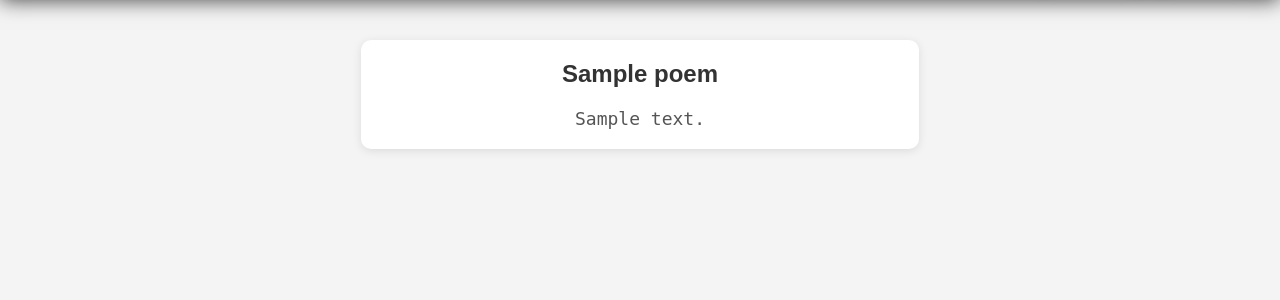
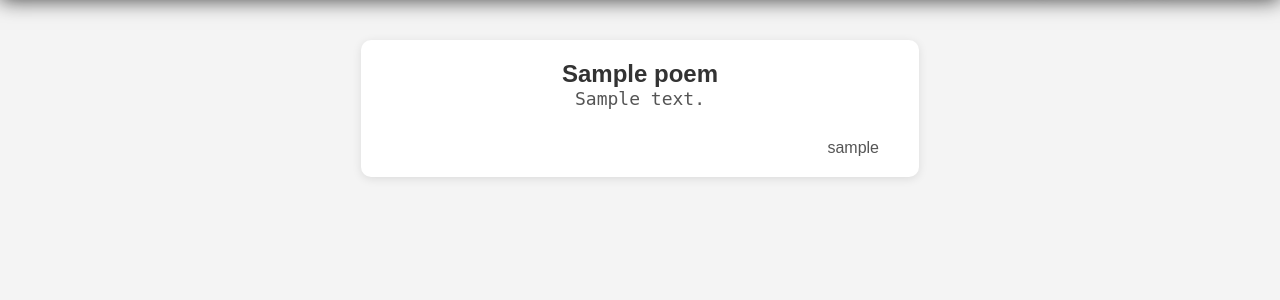
Before and after one commit to bilskyi/poet_flow, a Django app: page /home/ in a window 1280 px wide. Shown: the part 67-367 px from the top of the page. Run offline with Django 4.2, Linux system fonts and the light colour scheme; tables that the repository leaves empty hold one stand-in row (values such as "Sample post").

Commit message:
modifying templates / #30

```diff
--- a/poet_flow/home/static/home/css/main.css
+++ b/poet_flow/home/static/home/css/main.css
@@ -44,8 +44,15 @@ body {
     text-decoration: none;
   }
 
-  .poem pre {
+  .poem pre a {
     margin: 20px 0 0;
     font-size: 18px;
     color: #555;
   }
+
+  .poem p a {
+    float: right;
+    margin: 30px 20px 0 ;
+    font-size: 1em;
+    color: #555;
+  }
--- a/poet_flow/home/templates/home/header.html
+++ b/poet_flow/home/templates/home/header.html
@@ -1,6 +1,10 @@
 {% load static %}
+<head>
+
 <link rel="stylesheet" href="{% static 'home/css/header.css' %}">
 <link rel="stylesheet" href="{% static 'home/css/dropdown.css' %}">
+<link rel="shortcut icon" href="{% static 'home/img/favicon.png' %}" type="image/x-icon">
+</head>
 <header class="header">
   <a href="{% url 'welcome' %}"><img src="{% static 'home/img/logo-white.png' %}" alt="Logo" class="logo"></a>
   <ul class="main-nav">
--- a/poet_flow/home/templates/home/home.html
+++ b/poet_flow/home/templates/home/home.html
@@ -4,6 +4,7 @@
 <head>
   <title>Poetry Site</title>
   <link rel="stylesheet" href="{% static 'home/css/main.css' %}">
+
 </head>
 <body>
   {% include 'home/header.html' %}
@@ -12,7 +13,13 @@
     {% for poem in poems %}
     <div class="poem">
       <h2><a href="{% url 'view_detail' poem.slug %}">{{poem.title}}</a></h2>
-      <pre>{{poem.content |truncatewords_html:40}}</pre>
+      <pre><a href="{% url 'view_detail' poem.slug %}">{{poem.content |truncatewords_html:40}}</a></pre>
+      {% if poem.user_author is not null %}
+      <p><a href="#">{{ poem.user_author }}</a></p>
+      {% else %}
+      <p><a href="#">{{ poem.poet_author }}</a></p>
+      {% endif %}
+
     </div>
     {% endfor %}
 
--- a/poet_flow/home/templates/home/login.html
+++ b/poet_flow/home/templates/home/login.html
@@ -4,6 +4,7 @@
 <link rel="stylesheet" href="fonts/material-icon/css/material-design-iconic-font.min.css">
 <link rel="stylesheet" href="{% static 'home/css/login-register.css' %}">
 <link rel="stylesheet" href="{% static 'home/css/login-register-animation.css' %}">
+<link rel="shortcut icon" href="{% static 'home/img/favicon.png' %}" type="image/x-icon">
 
 <!-- Main css -->
 <div class="scroll-bg"></div>
--- a/poet_flow/home/templates/home/register.html
+++ b/poet_flow/home/templates/home/register.html
@@ -7,12 +7,11 @@
     <meta http-equiv="X-UA-Compatible" content="ie=edge">
     <title>Sign Up Form by Colorlib</title>
 
-    <!-- Font Icon -->
-    <link rel="stylesheet" href="fonts/material-icon/css/material-design-iconic-font.min.css">
-
     <!-- Main css -->
     <link rel="stylesheet" href="{% static 'home/css/login-register.css' %}">
     <link rel="stylesheet" href="{% static 'home/css/login-register-animation.css' %}">
+
+    <link rel="shortcut icon" href="{% static 'home/img/favicon.png' %}" type="image/x-icon">
 </head>
 <body>
     <div class="scroll-bg"></div>
--- a/poet_flow/home/templates/home/welcome.html
+++ b/poet_flow/home/templates/home/welcome.html
@@ -4,7 +4,6 @@
 <head>
   <title>PoetFlow - Your Creation</title>
   <link rel="stylesheet" href="{% static 'home/css/welcome.css' %}">
-  <link rel="shortcut icon" href="{% static 'home/img/favicon.png' %}" type="image/x-icon">
 </head>
 <body>
   {% include 'home/header.html' %}
```
